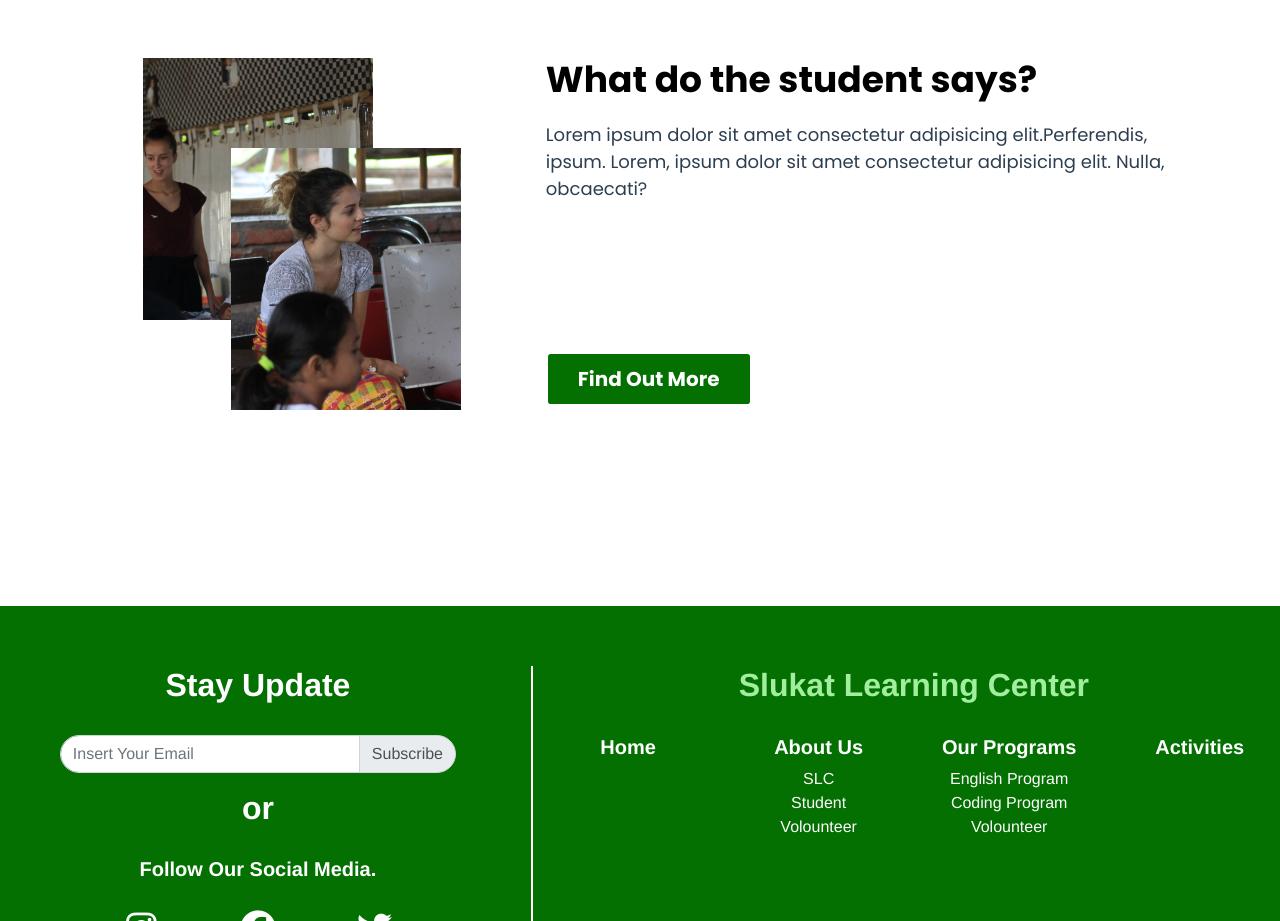
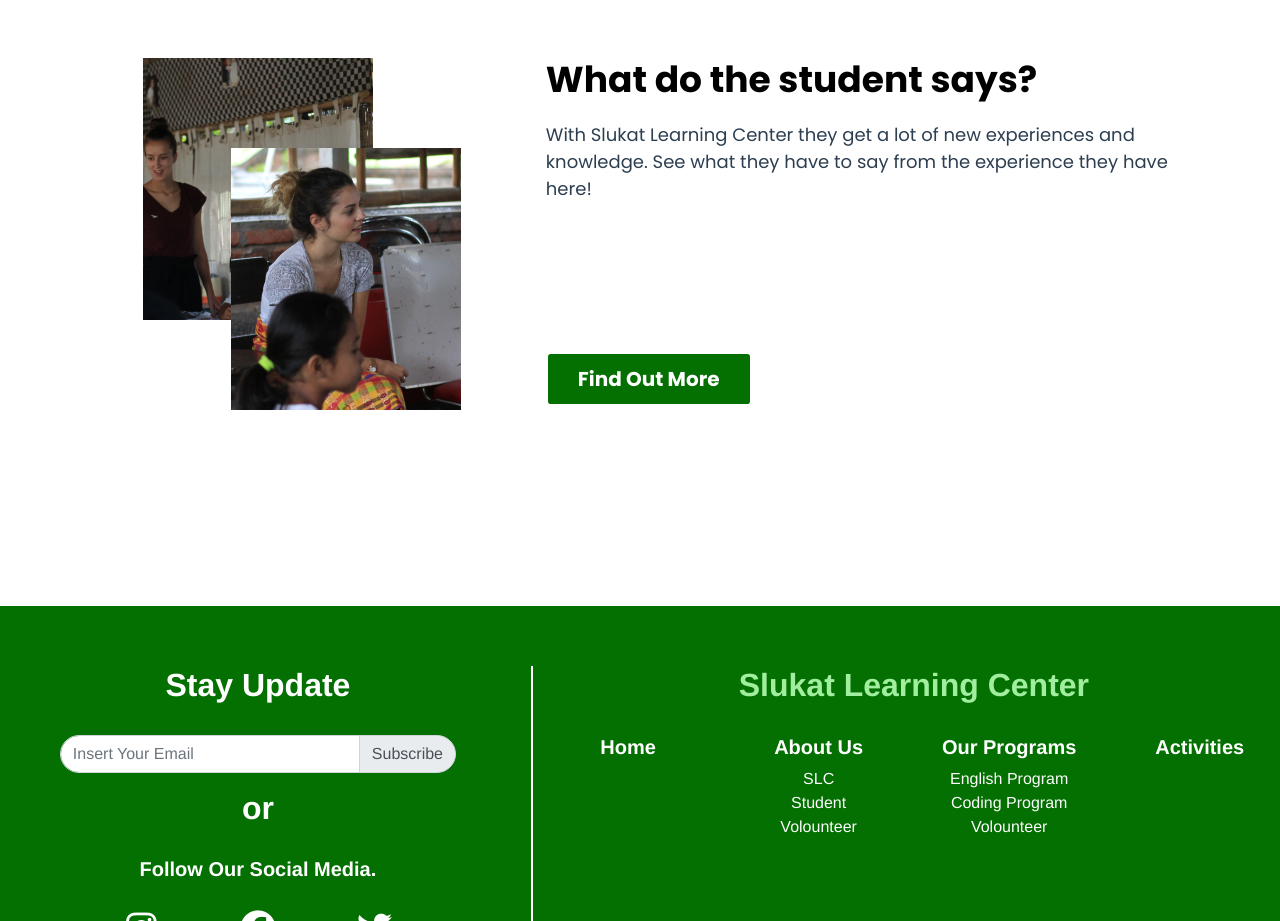
Before and after one commit to PutuRama/slukatcodingrama, a Vue app in the folder client/: page /program in a window 1280 px wide. Shown: the part 2100-3021 px from the top of the page. Built offline with nearby package versions, Linux system fonts and the light colour scheme.

Commit message:
Update OurProgram.vue

```diff
--- a/client/src/views/OurProgram.vue
+++ b/client/src/views/OurProgram.vue
@@ -139,8 +139,7 @@
         <div class="col-7" data-aos="fade-up" data-aos-duration="2000">
           <div class="std-program-text">
             <h3>What do the student says?</h3>
-            <p>Lorem ipsum dolor sit amet consectetur adipisicing elit.Perferendis, ipsum.
-              Lorem, ipsum dolor sit amet consectetur adipisicing elit. Nulla, obcaecati?
+            <p>With Slukat Learning Center they get a lot of new experiences and knowledge. See what they have to say from the experience they have here!
             </p>
             <div class="spacer-section"></div>
             <button type="button" class="btn btn-success btn-lg button-std-program">
```
